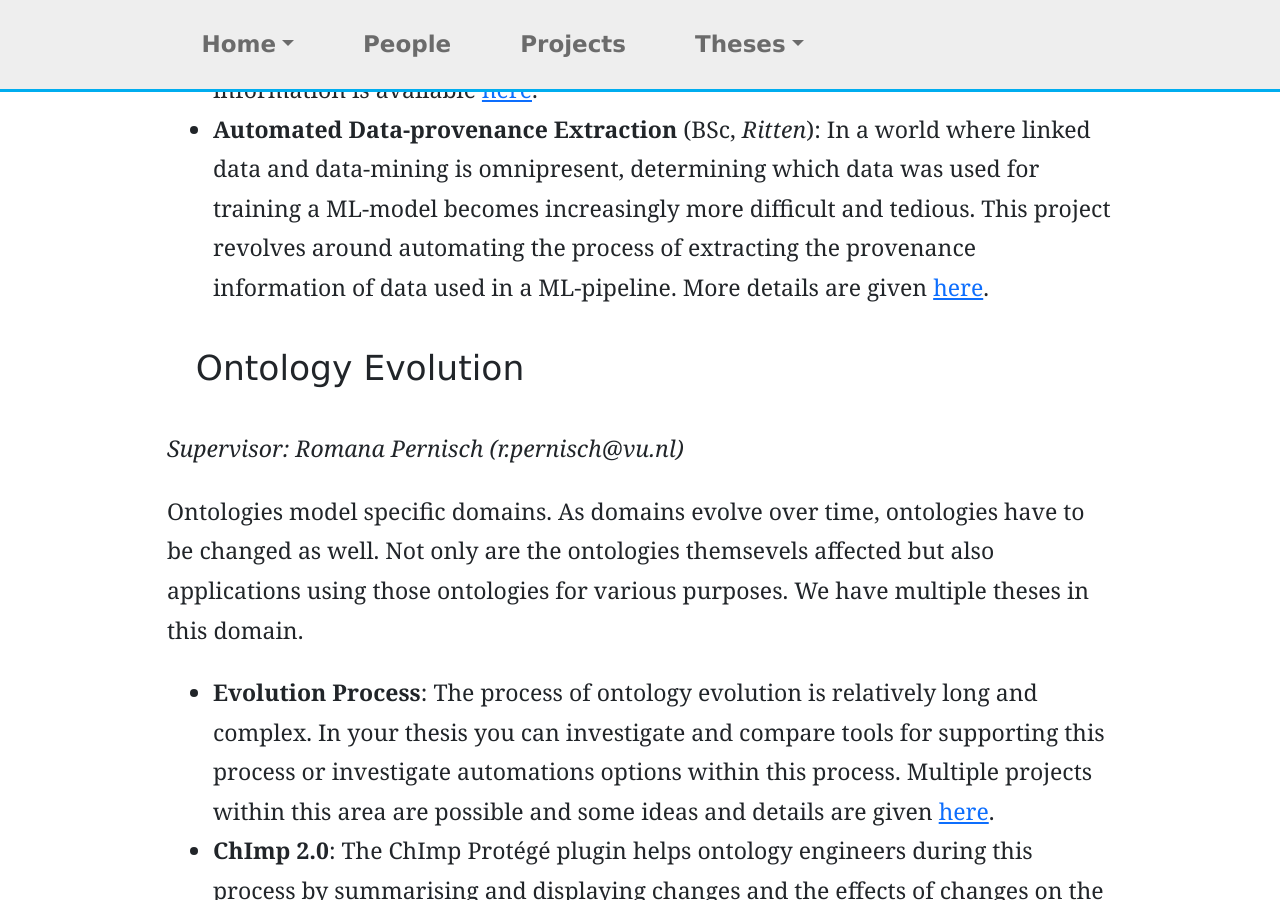
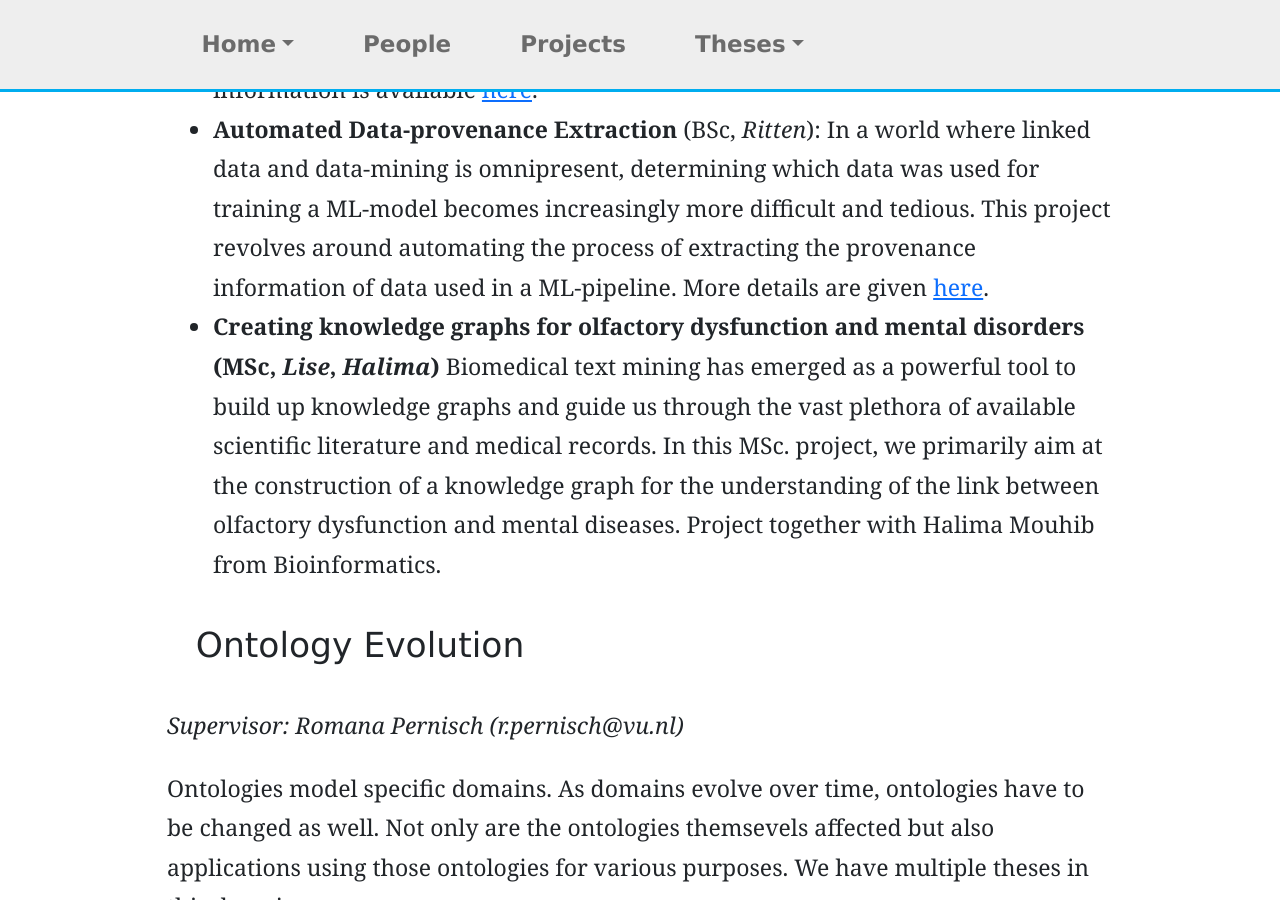
Before and after one commit to kai-vu/site, a Jekyll site: the page built from theses.md, in a window 1280 px wide and 900 px high, scrolled down 2877 px. Built offline with Jekyll 4.4.1, drawn with Linux system fonts in a browser that asks for light colours.

Commit message:
Update theses.md

```diff
--- a/theses.md
+++ b/theses.md
@@ -49,6 +49,8 @@ We offer multiple projects under the umbrella of information extraction with var
 - **Multilingual Travel Knowledge Extraction** (MSc, *Benno*): In this project, we want to explore approaches for linking geographical location and information together within the application of travel. More details are given [here](https://docs.google.com/document/d/12RkjOOTuNsRQiRSNv83dwYXoMLAUXuujHZC3L4f922U/edit?usp=sharing).
 - **Data Schema Induction for Shopping** (MSc, *Benno*): The goal is to investigate approaches for inducing a ceherent ontology for product descriptions. More information is available [here](https://docs.google.com/document/d/1xgTUFRIQ9GLXTH9dyTrw9sac2T6oT50o6Oxvds4kLXs/edit?usp=drive_link).
 - **Automated Data-provenance Extraction** (BSc, *Ritten*): In a world where linked data and data-mining is omnipresent, determining which data was used for training a ML-model becomes increasingly more difficult and tedious. This project revolves around automating the process of extracting the provenance information of data used in a ML-pipeline. More details are given <a href="RR_prov">here</a>.
+- **Creating knowledge graphs for olfactory dysfunction and mental disorders (MSc, *Lise*, *Halima*)**
+Biomedical text mining has emerged as a powerful tool to build up knowledge graphs and guide us through the vast plethora of available scientific literature and medical records. In this MSc. project, we primarily aim at the construction of a knowledge graph for the understanding of the link between olfactory dysfunction and mental diseases. Project together with Halima Mouhib from Bioinformatics.
 
 #### Ontology Evolution
 *Supervisor: Romana Pernisch (r.pernisch@vu.nl)*
```
